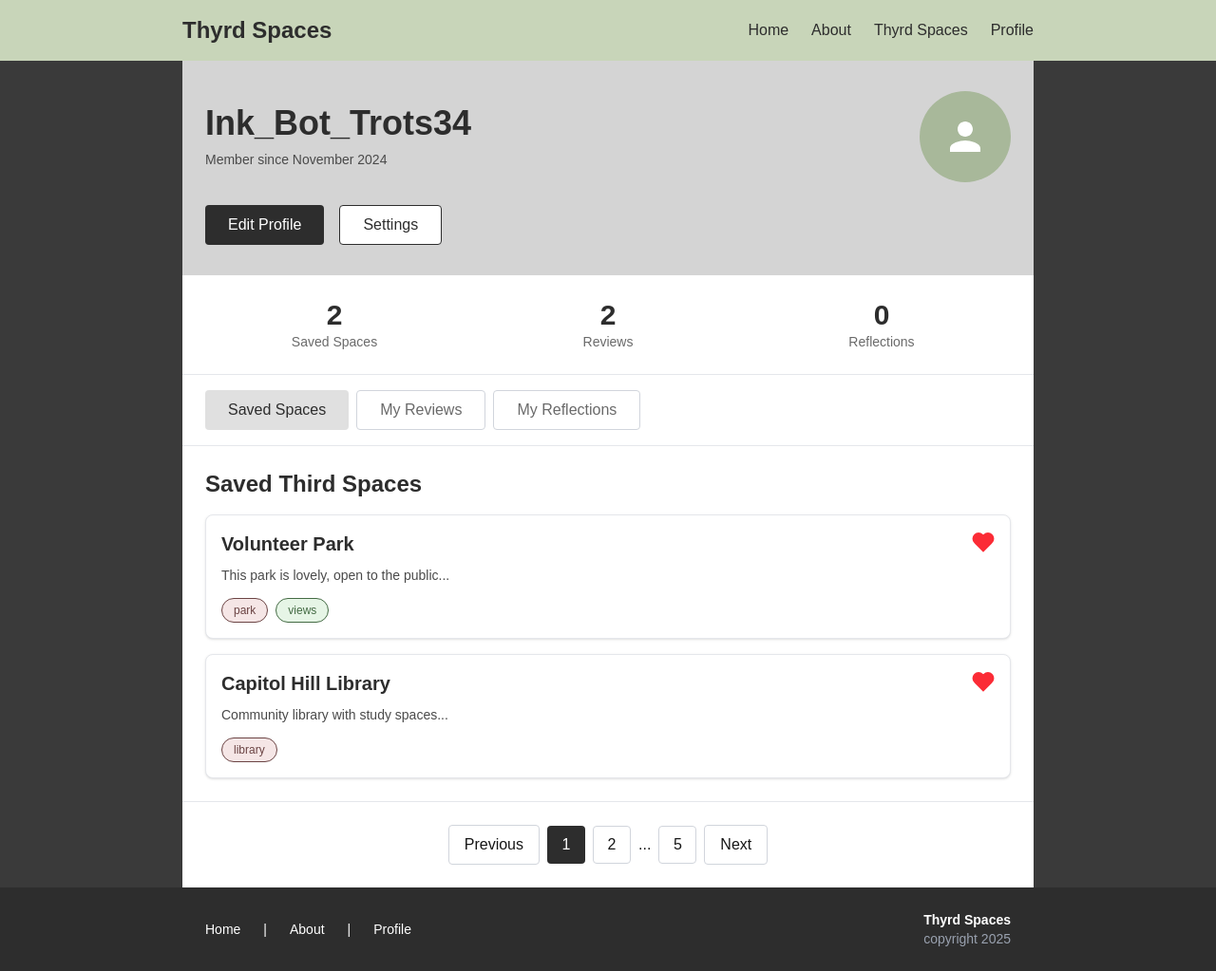
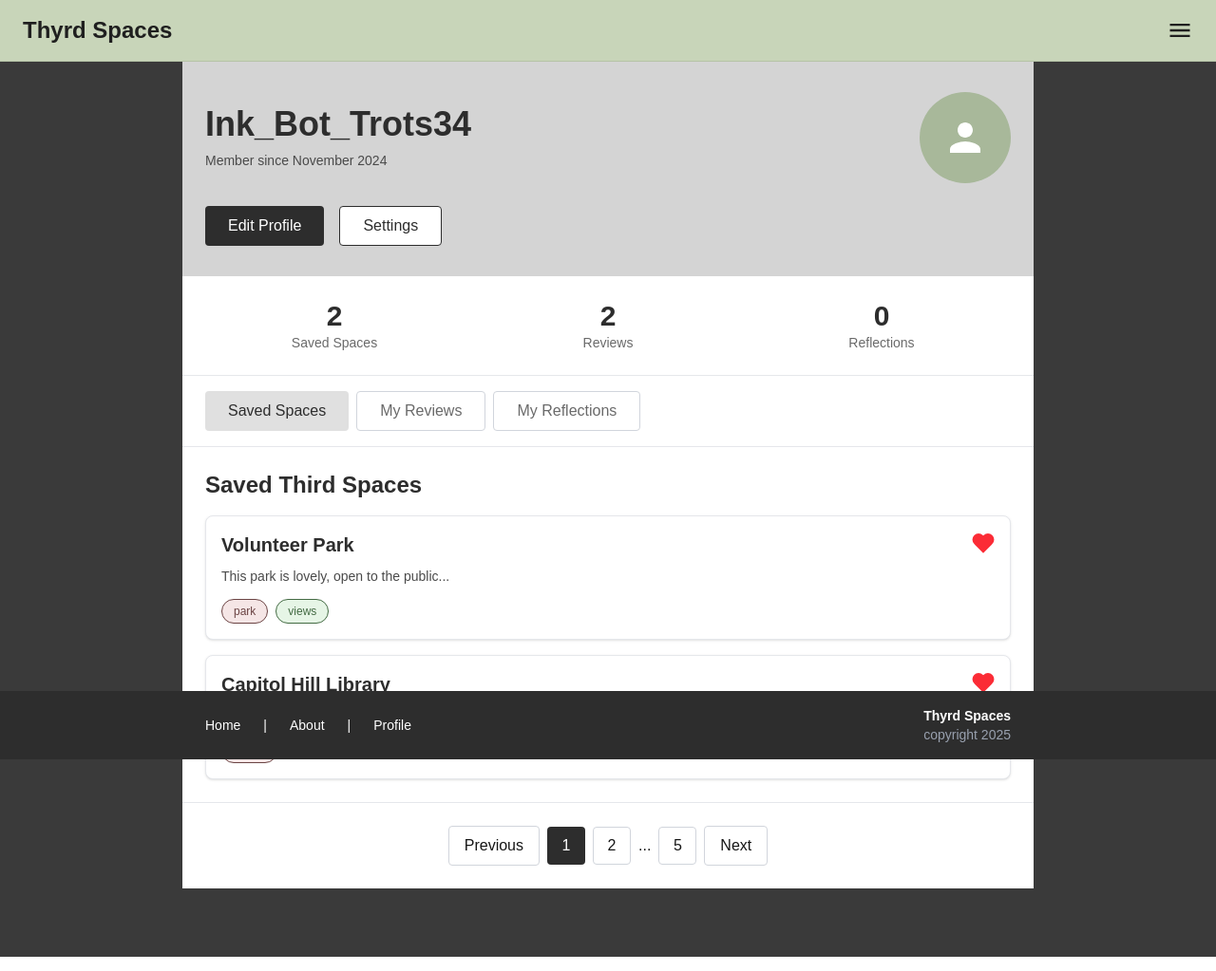
Before and after one commit to Asad-Jaffery/third-space, a Next.js app in the folder frontend/: page /pages/viewprofilestatic in a window 1280 px wide. Shown: the whole page at 95% size. Built offline with nearby package versions, Linux system fonts and the light colour scheme.

Commit message:
Minor UI changes made

```diff
--- a/frontend/app/pages/Login.js
+++ b/frontend/app/pages/Login.js
@@ -1,6 +1,9 @@
 "use client";
 
 import { useState } from "react";
+import SiteHeader from "../components/SiteHeader";
+import SiteFooter from "../components/SiteFooter";
+import Link from "next/link";
 
 export default function LogIn() {
   const [email, setEmail] = useState("");
@@ -41,19 +44,7 @@ export default function LogIn() {
 
   return (
     <div className="min-h-screen bg-[#3a3a3a]">
-      {/* Header */}
-      <header className="bg-[#c8d5b9] px-6 py-4">
-        <div className="max-w-4xl mx-auto flex items-center justify-between">
-          <h1 className="text-2xl font-bold text-[#2d2d2d]">Thyrd Spaces</h1>
-
-          <nav className="flex items-center gap-6">
-            <button className="text-[#2d2d2d] font-medium hover:underline">Home</button>
-            <button className="text-[#2d2d2d] font-medium hover:underline">About</button>
-            <button className="text-[#2d2d2d] font-medium hover:underline">Thyrd Spaces</button>
-            <button className="text-[#2d2d2d] font-medium hover:underline">Profile</button>
-          </nav>
-        </div>
-      </header>
+      <SiteHeader />
 
       {/* Main Content */}
       <main className="bg-white max-w-sm mx-auto min-h-screen px-4 py-6">
@@ -128,32 +119,15 @@ export default function LogIn() {
             {/* Link to Sign Up */}
             <div className="text-center text-sm text-[#4a4a4a] pt-2 border-t border-gray-300">
               Don't have an account?{" "}
-              <button className="text-[#2d2d2d] font-semibold underline hover:no-underline">
+              <Link href="/pages/createaccount" className="text-[#2d2d2d] font-semibold underline hover:no-underline">
                 Sign up for Account
-              </button>
+              </Link>
             </div>
           </div>
         </div>
       </main>
 
-      {/* Footer */}
-      <footer className="bg-[#2d2d2d] text-white">
-        <div className="max-w-4xl mx-auto px-6 py-6">
-          <div className="flex flex-col md:flex-row justify-between items-center gap-4">
-            <div className="flex gap-6 text-sm">
-              <a href="#" className="hover:underline">Home</a>
-              <span>|</span>
-              <a href="#" className="hover:underline">About</a>
-              <span>|</span>
-              <a href="#" className="hover:underline">Profile</a>
-            </div>
-            <div className="text-center md:text-right text-sm">
-              <p className="font-bold">Thyrd Spaces</p>
-              <p className="text-gray-400">copyright 2025</p>
-            </div>
-          </div>
-        </div>
-      </footer>
+      <SiteFooter />
     </div>
   );
 }
--- a/frontend/app/pages/ViewProfileStatic.js
+++ b/frontend/app/pages/ViewProfileStatic.js
@@ -1,6 +1,8 @@
 "use client";
 
 import { useState } from "react";
+import SiteHeader from '../components/SiteHeader';
+import SiteFooter from '../components/SiteFooter';
 
 export default function ViewProfile() {
   const [activeTab, setActiveTab] = useState("savedSpaces");
@@ -50,19 +52,7 @@ export default function ViewProfile() {
 
   return (
     <div className="min-h-screen bg-[#3a3a3a]">
-      {/* Header */}
-      <header className="bg-[#c8d5b9] px-6 py-4">
-        <div className="max-w-4xl mx-auto flex items-center justify-between">
-          <h1 className="text-2xl font-bold text-[#2d2d2d]">Thyrd Spaces</h1>
-
-          <nav className="flex items-center gap-6">
-            <button className="text-[#2d2d2d] font-medium hover:underline">Home</button>
-            <button className="text-[#2d2d2d] font-medium hover:underline">About</button>
-            <button className="text-[#2d2d2d] font-medium hover:underline">Thyrd Spaces</button>
-            <button className="text-[#2d2d2d] font-medium hover:underline">Profile</button>
-          </nav>
-        </div>
-      </header>
+      <SiteHeader />
 
       {/* Main Content */}
       <main className="bg-white max-w-4xl mx-auto min-h-screen">
@@ -242,24 +232,7 @@ export default function ViewProfile() {
         </div>
       </main>
 
-      {/* Footer */}
-      <footer className="bg-[#2d2d2d] text-white">
-        <div className="max-w-4xl mx-auto px-6 py-6">
-          <div className="flex flex-col md:flex-row justify-between items-center gap-4">
-            <div className="flex gap-6 text-sm">
-              <a href="#" className="hover:underline">Home</a>
-              <span>|</span>
-              <a href="#" className="hover:underline">About</a>
-              <span>|</span>
-              <a href="#" className="hover:underline">Profile</a>
-            </div>
-            <div className="text-center md:text-right text-sm">
-              <p className="font-bold">Thyrd Spaces</p>
-              <p className="text-gray-400">copyright 2025</p>
-            </div>
-          </div>
-        </div>
-      </footer>
+      <SiteFooter />
     </div>
   );
 }
--- /dev/null
+++ b/frontend/app/pages/createaccount/page.js
@@ -0,0 +1,7 @@
+"use client";
+
+import CreateAccount from "../CreateAccount";
+
+export default function CreateAccountPage() {
+  return <CreateAccount />;
+}
--- a/frontend/app/pages/page.js
+++ b/frontend/app/pages/page.js
@@ -8,6 +8,7 @@ export default function PagesRoute() {
   return (
     <Suspense fallback={<div className="min-h-screen bg-[#3a3a3a] flex items-center justify-center"><div className="text-white text-xl">Loading...</div></div>}>
       <Home />
+      <Login />
     </Suspense>
   );
 }
```
